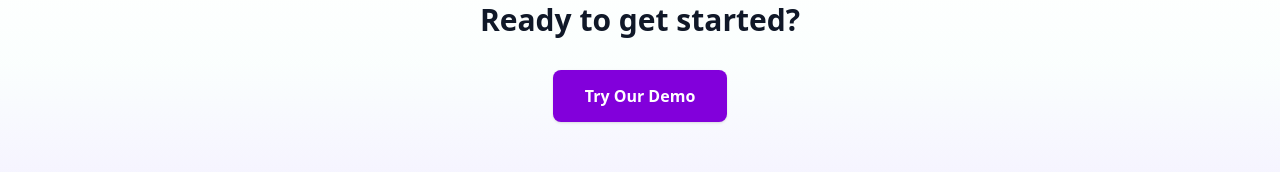
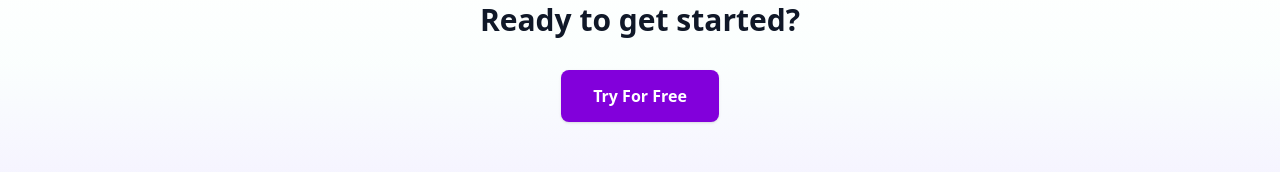
Before and after one commit to Kasa-Labs/kasa_marketing, a Next.js app: page /features in a window 1280 px wide. Shown: the part 3609-3781 px from the top of the page. Built offline with nearby package versions, Linux system fonts and the light colour scheme.

Commit message:
[edit] changed verbiage

```diff
--- a/app/about/page.tsx
+++ b/app/about/page.tsx
@@ -150,7 +150,7 @@ export default function AboutPage() {
               href="https://app.kasamd.com/signup"
               className="rounded-lg bg-purple-700 px-8 py-3.5 text-center text-base font-semibold text-white shadow-sm transition-colors hover:bg-purple-600"
             >
-              Try Our Demo
+              Try For Free
             </Link>
           </div>
         </div>
--- a/app/features/page.tsx
+++ b/app/features/page.tsx
@@ -337,7 +337,7 @@ export default function FeaturesPage() {
               href="https://app.kasamd.com/signup"
               className="rounded-lg bg-purple-700 px-8 py-3.5 text-center text-base font-semibold text-white shadow-sm transition-colors hover:bg-purple-600"
             >
-              Try Our Demo
+              Try For Free
             </Link>
           </div>
         </div>
```
